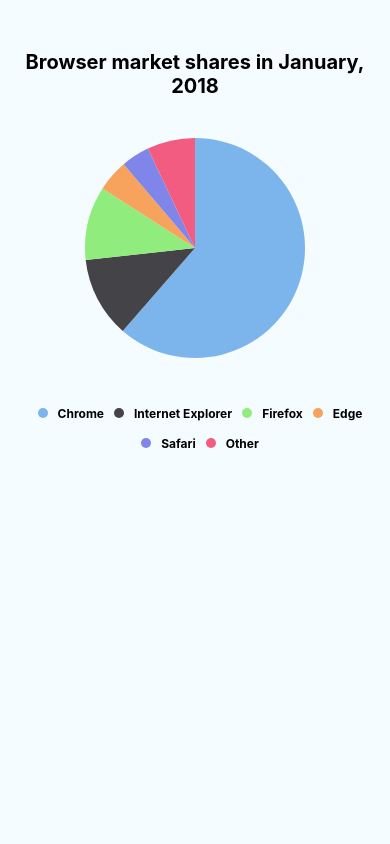
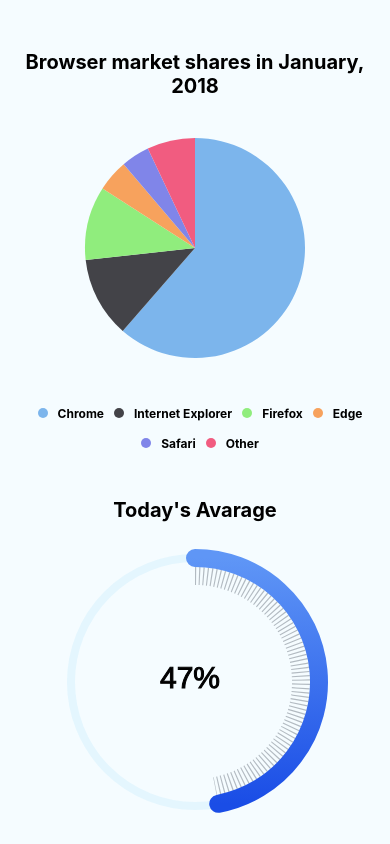
Before and after one commit to onemolegames/react-native-d3-charts, a React Native app in the folder example/: screen / in a window 390 px wide. Built offline with nearby package versions, Linux system fonts and the light colour scheme.

Commit message:
- adding title prop to the pie chart, - start to work on circular progressbar

```diff
--- a/example/App.js
+++ b/example/App.js
@@ -7,10 +7,9 @@
  */
 
 import React, {Component} from 'react';
-import {StyleSheet, ScrollView, Text} from 'react-native';
+import {StyleSheet, ScrollView, View} from 'react-native';
 import PieChart from "./src/pie/Pie";
 import CircularProgressBar from "./src/circular-progress-bar/CircularProgressBar";
-import LineChart from "./src/line/Line";
 
 
 type Props = {};
@@ -19,7 +18,9 @@
     return (
       <ScrollView contentContainerStyle={styles.container}>
         <PieChart size={{height: 300, width: 300}} />
-      </ScrollView>
+        <View style={{height:40}}></View>
+        <CircularProgressBar />
+       </ScrollView>
     );
   }
 }
--- a/example/src/circular-progress-bar/CircularProgressBar.js
+++ b/example/src/circular-progress-bar/CircularProgressBar.js
@@ -1,8 +1,9 @@
-import React from "react";
+import React, {Fragment} from "react";
 import PropTypes from "prop-types";
-import Svg, {G, LinearGradient, Path, Defs, Stop, Text} from "react-native-svg";
+import Svg, {Defs, G, LinearGradient, Path, Stop, Text} from "react-native-svg";
 import * as scale from "d3-scale";
 import * as shape from "d3-shape";
+import {Dimensions, Text as RNText} from "react-native";
 
 const d3 = {
   scale,
@@ -80,6 +81,8 @@
   }
 
   return (
+    <Fragment>
+      <RNText style={{fontWeight: 'bold', fontSize: 20, textAlign: 'center'}}>{props.title}</RNText>
       <Svg width={width} height={height} fill="none">
         <Defs>
           <LinearGradient id="grad" x1="0%" x2="0%" y1="0%" y2="100%">
@@ -87,7 +90,7 @@
             <Stop offset="100%" stopColor={valueArcStopColor} stopOpacity="1"/>
           </LinearGradient>
         </Defs>
-      <G x={width/2} y={height/2} width="100%" height="100%">
+        <G x={width / 2} y={height / 2} width="100%" height="100%">
           {dashedArc}
           <Path stroke={baseArcColor}
                 strokeWidth={baseArcWidth}
@@ -111,6 +114,7 @@
           {formattedLabel}
         </Text>
       </Svg>
+    </Fragment>
   );
 };
 
@@ -120,6 +124,7 @@
     height: number.isRequired
   }).isRequired,
   value: number.isRequired,
+  title: string,
   valueRange: object({
     max: number.isRequired,
     min: number.isRequired,
@@ -151,23 +156,24 @@
 
 CircularProgressBar.defaultProps = {
   size: {
-    width: 320,
+    width: Dimensions.get('window').width,
     height: 320
   },
   value: 47,
+  title: "Today's Avarage",
   showDashedArc: true,
   valueRange: {
     max: 100,
     min: 0
   },
   valueArc: {
-    arcWidth: 8,
+    arcWidth: 18,
     arcOpacity: 1,
-    arcStartColor: "#f6eb12",
+    arcStartColor: "#5f96f6",
     arcStopColor: "#1a4de6"
   },
   baseArc: {
-    arcWidth: 3,
+    arcWidth: 8,
     arcOpacity: 0.1,
     arcColor: "#53c4f5"
   },
@@ -178,7 +184,7 @@
   },
   label: {
     text: "&value%",
-    fontSize: 20,
+    fontSize: 30,
     fontFamily: "Helvetica",
     color: "black"
   }
--- a/example/src/pie/Pie.js
+++ b/example/src/pie/Pie.js
@@ -3,7 +3,7 @@
 import * as scale from "d3-scale";
 import * as shape from "d3-shape";
 import PropTypes from "prop-types";
-import {Dimensions, ScrollView, Text, TouchableOpacity, View} from "react-native";
+import {Dimensions, Text, TouchableOpacity, View} from "react-native";
 
 const d3 = {
   scale,
@@ -44,7 +44,7 @@
   }
 
   render() {
-    const {size, data, showLegend} = this.props;
+    const {size, data, showLegend, title} = this.props;
 
     const totalValue = data
       .map((pie) => pie.value)
@@ -101,7 +101,7 @@
     });
     return (
       <Fragment>
-        <Text style={{fontWeight: 'bold', fontSize: 20, textAlign: 'center'}}>Browser market shares in January, 2018</Text>
+        <Text style={{fontWeight: 'bold', fontSize: 20, textAlign: 'center'}}>{title}</Text>
         <Svg width={size.width} height={size.height} fill="none">
           <Defs>
             {gradients}
@@ -122,6 +122,7 @@
     height: number.isRequired
   }).isRequired,
   showLegend: boolean,
+  title: string,
   data: arrayOf(object({
     value: number.isRequired,
     color: string,
@@ -140,6 +141,7 @@
     height: 320
   },
   showLegend: true,
+  title: 'Browser market shares in January, 2018',
   data: [
     {
       value: 61.41,
```
Also changed, not shown: 1 other file (tests, documents, lock files or other folders). Lines whose indentation alone changed are shown as unchanged.
